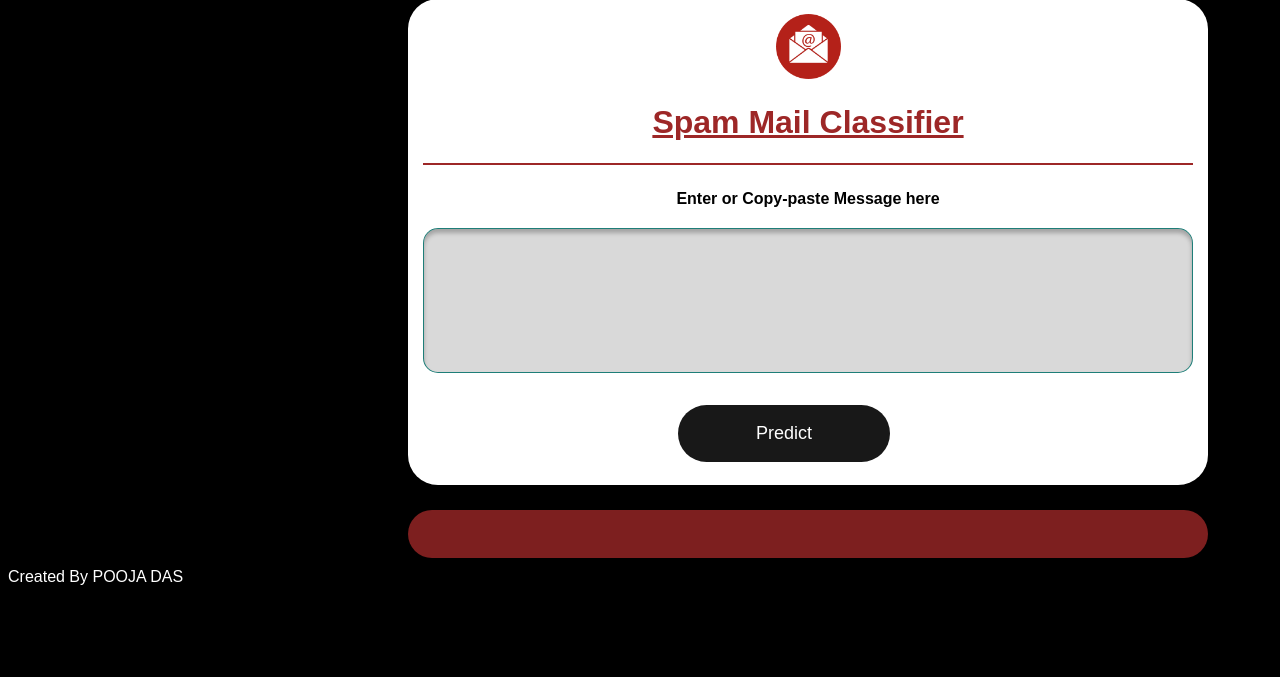
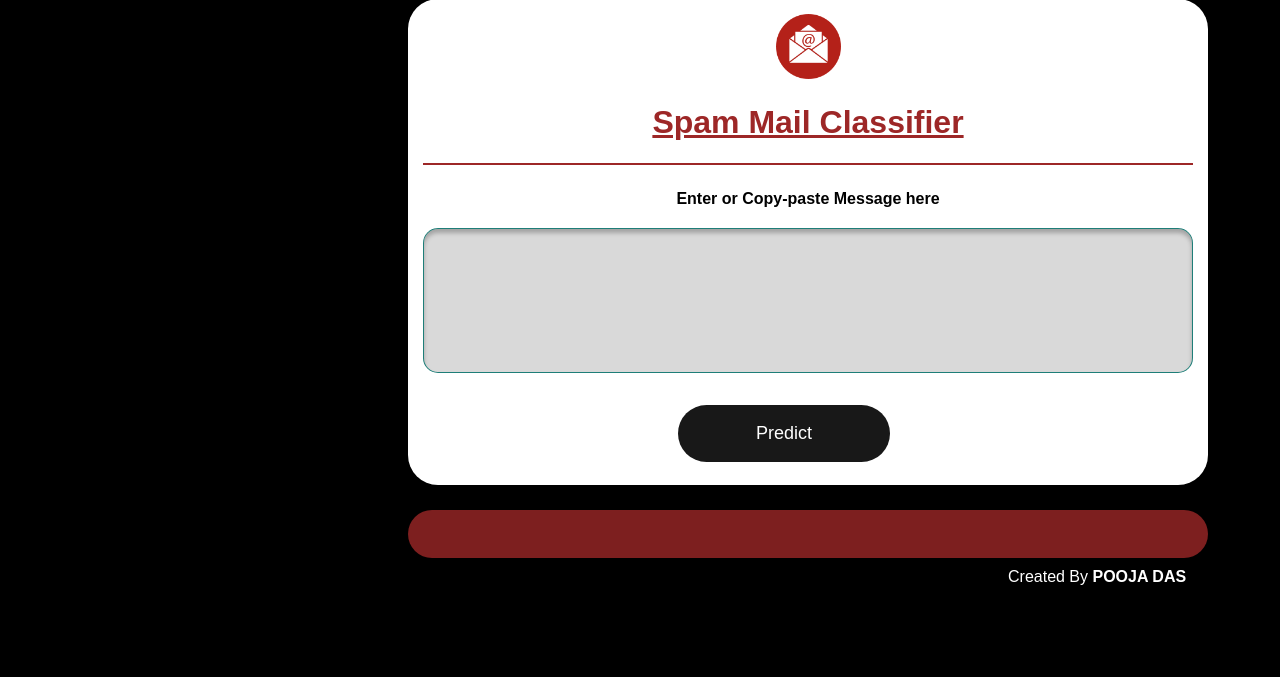
Before and after one commit to PoojaDasIndia/Email-SMS-Spam-Classifier-Project, a Flask app: page / in a window 1280 px wide. Shown: the part 26-703 px from the top of the page. Run offline with Flask 2, Linux system fonts and the light colour scheme; parts of the project's set-up code (start-up, migrations or seed data) failed here and were passed over.

Commit message:
change front end

```diff
--- a/static/CSS/style.css
+++ b/static/CSS/style.css
@@ -18,7 +18,9 @@ h1{color: #9D2727}
 
 }
 
-h7{color:white}
+h7{color:white;
+  margin: 25px 0px 10px 1000px;
+}
 
 
 /* Overwrite default styles of hr */
@@ -68,7 +70,7 @@ hr {
   background-color: #9D2727;
   text-align: center;
   font-size:18px;
-  font-weight:bold;
+  font-weight:normal;
   color:white;
   font-family: Arial, Helvetica, sans-serif;
   opacity: 0.8;
--- a/templates/index.html
+++ b/templates/index.html
@@ -36,7 +36,7 @@
   </div>
 </form>
 
-<h7>Created By POOJA DAS</h7>
+<h7>Created By <b>POOJA DAS</b></h7>
 
 </body>
 </html>
```
